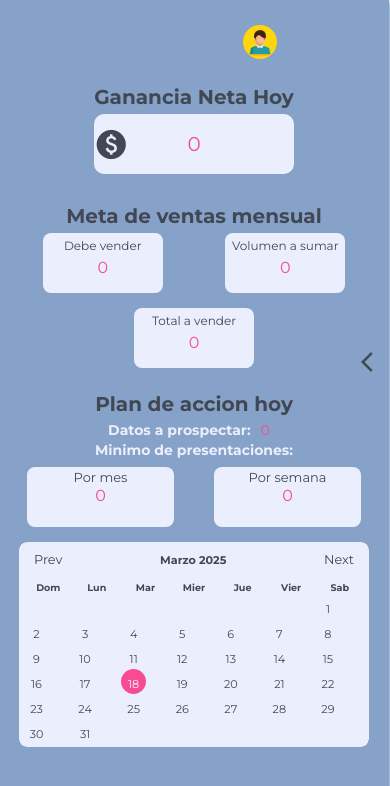
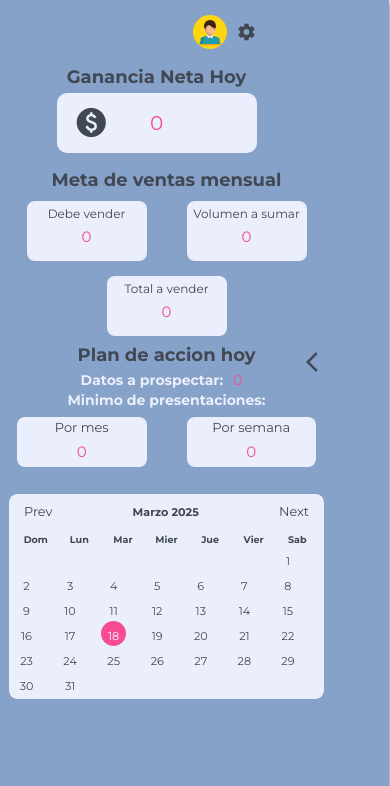
Before and after one commit to brendayw/sinergia_creativa, a plain HTML site: page index.html in a window 390 px wide. Both pictures are taken after a click on the element "arrow_back_ios". Shown: the top 786 px of the page. Drawn offline with nearby package versions, Linux system fonts and the light colour scheme.

Commit message:
arreglos en responsive

```diff
--- a/css/styles.css
+++ b/css/styles.css
@@ -687,6 +687,7 @@ a {
 .datos p {
     color: var(--terciario);
 }
+
 /* fin plan de accion hoy*/
 
 /*calendario*/
@@ -786,6 +787,7 @@ a {
         width: 100%;
         flex-direction: column;
     }
+
     /* ------- menu --------- */
     .menu_dashboard {
         max-width: 50px;
@@ -869,16 +871,17 @@ a {
     /*encabezado */
     .encabezado {
         flex-direction: column-reverse;
-        width: 100%;
+        width: 85%;
         height: 120px;
         padding: 2px;
         z-index: 10;
     }
 
     .contenedor-datos-socio {
-        width: 90%;
+        width: 100%;
         height: 70px;
         margin-bottom: 2px;
+        margin-top: 30px;
     }
 
     .contenedor-datos-socio img {
@@ -895,19 +898,12 @@ a {
         font-size: 9px;
     }
 
-    .encabezado-datos-socio {
-        width: 25%;
-        display: flex;
-        margin-top: 5px;
-        margin-left: 200px;
-    }
-
     /* tickets */
     .tickets {
         width: 100%;
         height: 125px;
         margin-top: -20px;
-        margin-left: -30px;
+        margin-left: -50px;
     }
 
     .datos-ticket {
@@ -930,11 +926,11 @@ a {
 
     .promedio input,
     .valor input {
-        width: 85px;
+        width: 100px;
         height: 25px;
         font-size: 7px;
         padding-left: 5px;
-        margin-left: 5px;
+        margin-left: 0px;
         justify-content: center;
     }
 
@@ -947,9 +943,9 @@ a {
     }
 
     .simulador {
-        width: 100%;
+        width: 95%;
         height: 120px;
-        margin-left: -10px;
+        margin-left: -30px;
         padding-left: 20px;
     }
 
@@ -994,10 +990,10 @@ a {
     }
 
     .objetivos {
-        width: 100%;
+        width: 95%;
         height: 310px;
         margin-top: 165px;
-        margin-left: -10px;
+        margin-left: -30px;
         padding-left: 20px;
     }
 
@@ -1036,7 +1032,18 @@ a {
         width: 100%;
     }
 
-    .panel-derecho.visible.panel-derecho.visible {
+    .encabezado-datos-socio {
+        width: 25%;
+        display: flex;
+        margin-top: -5px;
+        margin-left: 150px;
+    }
+
+    .icon-ajustes {
+        color: var(--secundario);
+    }
+
+    .panel-derecho.visible {
         display: block;
         transform: translateX(0);
         width: 100%;
@@ -1044,13 +1051,16 @@ a {
     }
 
     .panel-derecho.visible .ganancia-hoy {
-        height: 140px;
+        height: 130px;
+        width: 90%;
+        margin-left: -20px;
+        margin-top: -5px;
     }
 
     .panel-derecho.visible .ganancia-hoy h4,
     .panel-derecho.visible .meta-ventas h4,
     .panel-derecho.visible .plan-accion-hoy h4 {
-        font-size: 20px;
+        font-size: 18px;
         color: var(--secundario);
     }
 
@@ -1072,14 +1082,17 @@ a {
     }
 
     .panel-derecho.visible .meta-ventas {
-        margin-top: 5px;
-        height: 170px;
+        margin-top: -5px;
+        height: 180px;
+        width: 90%;
+        margin-left: -10px;
     }
 
     .panel-derecho.visible .metas {
-        display: grid;                   /* Usamos Grid */
+        display: grid;
         place-items: center;
-        gap: 15px;
+        gap: 5px;
+        padding-top: 5px;
     }
 
     .panel-derecho.visible  .meta-vender,
@@ -1089,6 +1102,10 @@ a {
         height: 60px;
     }
 
+    .panel-derecho.visible  .meta-total-ventas {
+        margin-top: 10px;
+    }
+
     .panel-derecho.visible  .meta-vender span,
     .panel-derecho.visible  .meta-sumara span,
     .panel-derecho.visible  .meta-total-ventas span {
@@ -1096,7 +1113,14 @@ a {
     }
 
     .panel-derecho.visible .resultado p {
-        font-size: 16px;
+        font-size: 15px;
+    }
+
+    .panel-derecho.visible .plan-accion-hoy {
+        width: 90%;
+        height: 130px;
+        margin-top: -5px;
+        margin-left: -10px;
     }
 
     .panel-derecho.visible .datos-prospectar span {
@@ -1116,7 +1140,7 @@ a {
     .panel-derecho.visible  .datos-mes,
     .panel-derecho.visible  .datos-semana {
         width: 150px;
-        height: 60px;
+        height: 50px;
     }
 
     .panel-derecho.visible  .datos span  {
@@ -1124,7 +1148,9 @@ a {
     }
 
     .panel-derecho.visible  .calendario_contenedor {
-        margin-top: 50px;
+        margin-top: 20px;
+        margin-left: -10px;
+        width: 90%;
     }
 
     .panel-derecho.visible  .calendario_btn {
@@ -1147,7 +1173,7 @@ a {
         display: block;
         position: fixed;
         top: 350px;
-        right: 5px;
+        right: 60px;
         font-size: 25px;
         cursor: pointer;
         z-index: 1000;
--- a/index.html
+++ b/index.html
@@ -231,12 +231,20 @@
                     </div>
                     <div class="datos">
                         <div class="datos-mes">
-                            <span>Por mes</span>
-                            <p id="por_mes">0</p>
+                            <div class="mes">
+                                <span>Por mes</span>
+                            </div>
+                            <div class="resultado">
+                                <p id="por_mes">0</p>
+                            </div>
                         </div>
                         <div class="datos-semana">
-                            <span>Por semana</span>
-                            <p id="por_semana">0</p>
+                            <div class="semana">
+                                <span>Por semana</span>
+                            </div>
+                            <div class="resultado">
+                                <p id="por_semana">0</p>
+                            </div>
                         </div>
                     </div>
                 </div>
```
